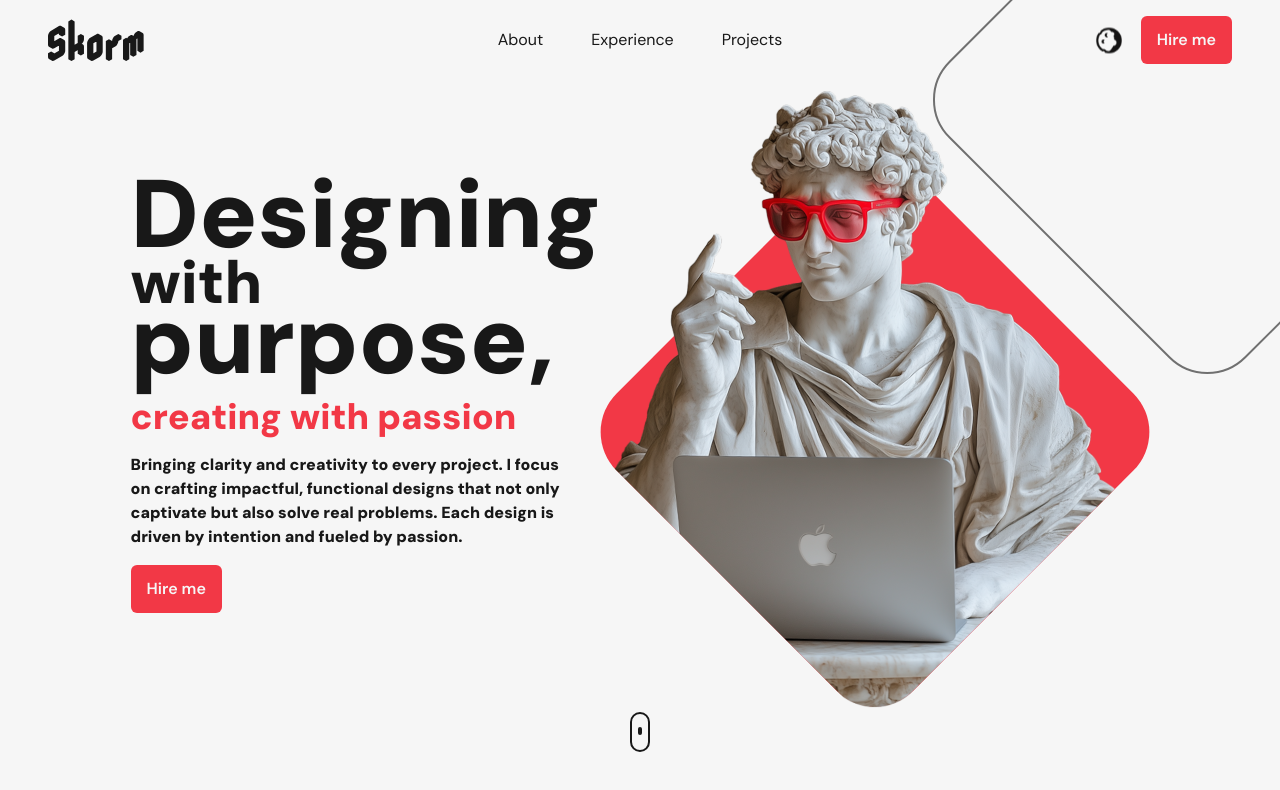
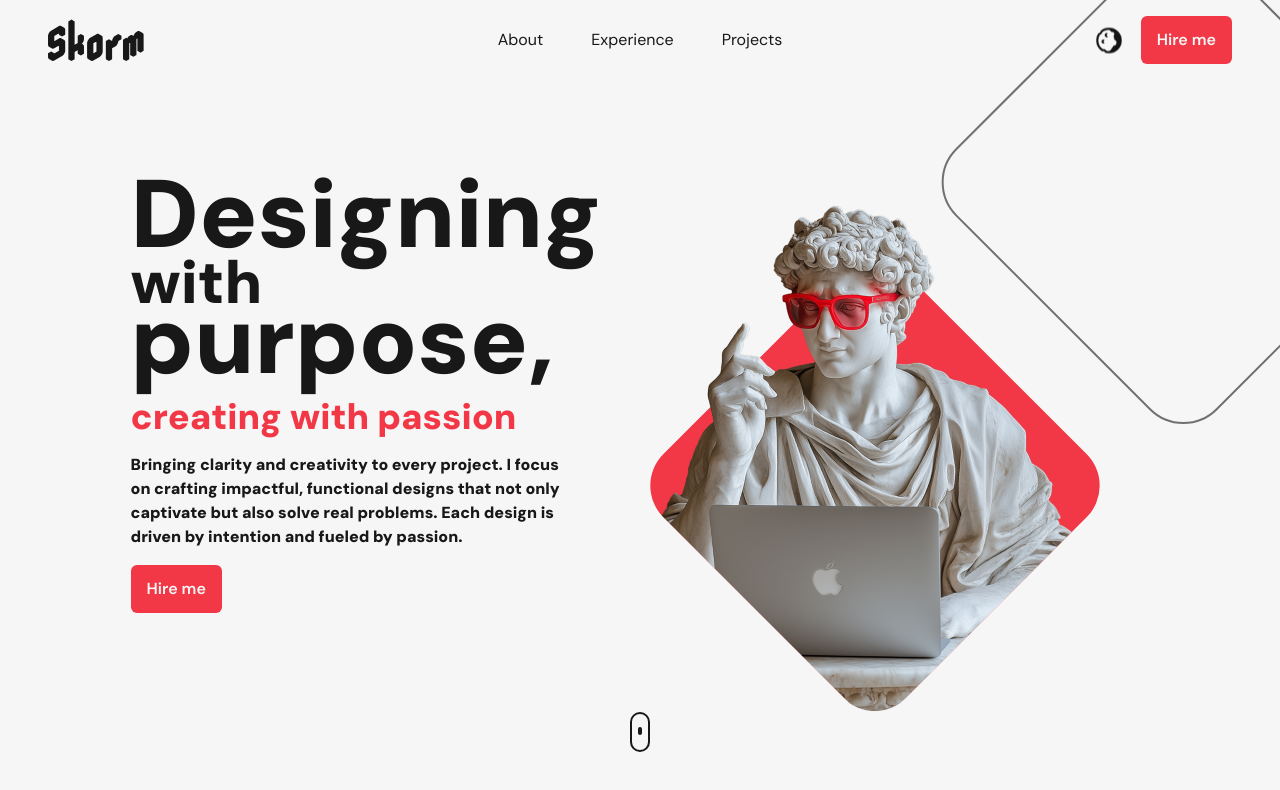
Before and after one commit to joaobartolot/erick-skorm, a React (Vite) app: page / in a window 1280 px wide. Shown: the top 790 px of the page. Built offline with nearby package versions, Linux system fonts and the light colour scheme.

Commit message:
Diamond image done

```diff
--- a/src/components/DiamondImage.tsx
+++ b/src/components/DiamondImage.tsx
@@ -3,24 +3,28 @@ import Square from './Square'
 
 export default function DiamondImage() {
 	return (
-		<div className="relative aspect-square rounded-[13%] bg-primary -rotate-45 ">
+		<div className="relative -rotate-45">
+			<div className="p-[18%] pb-0 pl-0 overflow-hidden">
+				<div className="relative aspect-square rounded-[13%] bg-primary">
 					<motion.img
 						initial={{
 							opacity: 0,
-					x: -10,
-					y: 10,
+							x: -20,
+							y: 20,
 						}}
 						animate={{
 							opacity: 1,
 							x: 0,
 							y: 0,
 						}}
-				transition={{ duration: 0.3, ease: 'easeInOut' }}
+						transition={{ duration: 0.5, ease: 'easeInOut' }}
 						src="/images/macbook-guy.png"
 						alt="A classical marble statue of a man with curly hair, wearing modern red sunglasses and using a silver MacBook laptop. The statue has a thoughtful expression, with one hand raised as if making a point. The background is removed, creating a sleek, modern contrast between antiquity and technology."
 						className="absolute bottom-0 left-0 min-w-[110%]"
 					/>
-			<Square className="absolute rounded-[13%] w-[100%] -top-0 -right-[50px] translate-x-[100%]" />
+				</div>
+			</div>
+			<Square className="absolute rounded-[13%] w-[88%] -top-0 -right-0 translate-x-[100%] translate-y-[18%]" />
 		</div>
 	)
 }
```
Lines whose indentation alone changed are shown as unchanged.
